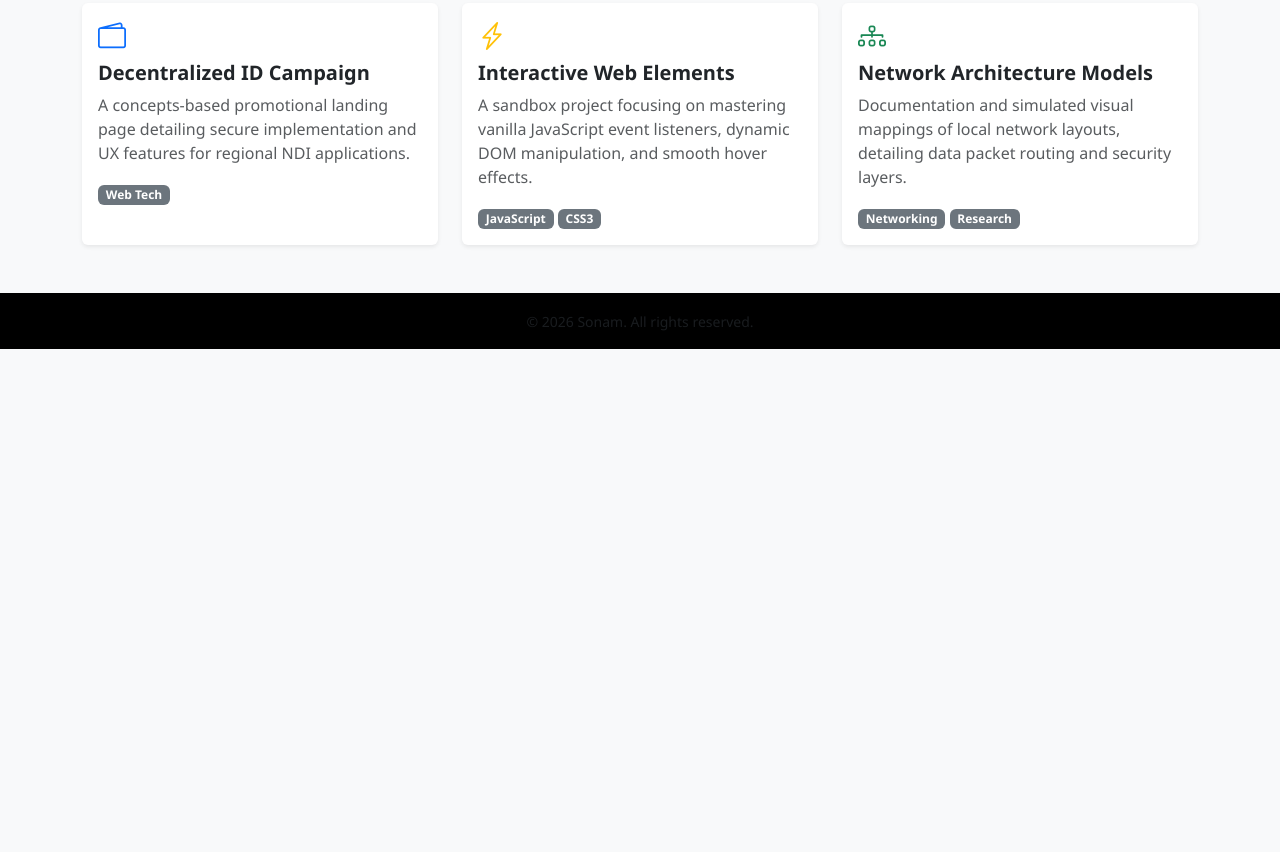
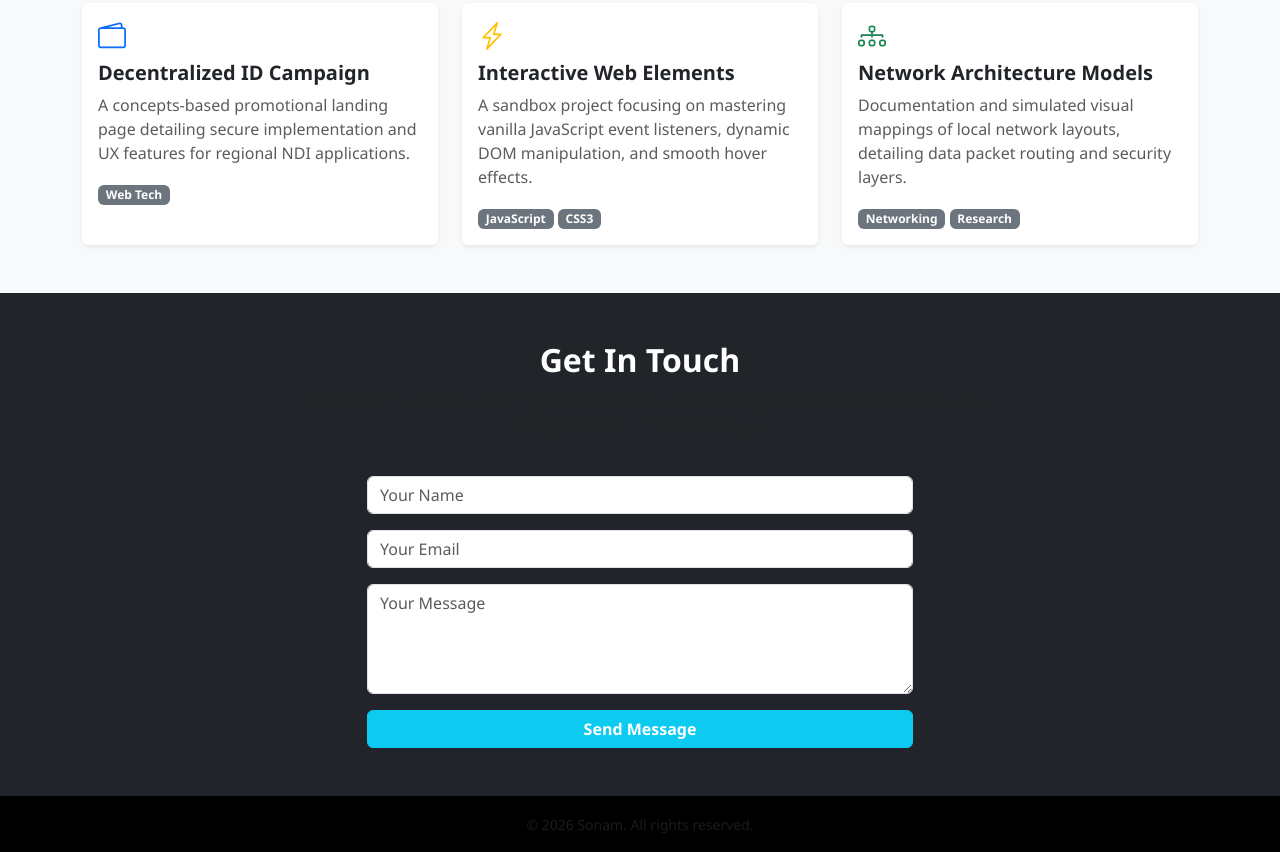
Before and after one commit to sonamjerrytshering96/portfolio, a plain HTML site: page index.html in a window 1280 px wide. Shown: the part 1690-2542 px from the top of the page. Before the commit the page ends 2039 px from the top, so only its background shows below. Drawn offline with nearby package versions, Linux system fonts and the light colour scheme.

Commit message:
first commit

```diff
--- a/index.html
+++ b/index.html
@@ -154,6 +154,33 @@
         </div>
     </section>
 
+     <section id="contact" class="py-5 bg-dark text-white">
+        <div class="container">
+            <div class="row justify-content-center text-center mb-4">
+                <div class="col-md-8">
+                    <h2 class="fw-bold">Get In Touch</h2>
+                    <p class="text-muted">Whether you want to discuss a project, talk about web development, or share thoughts on emerging tech—drop a message!</p>
+                </div>
+            </div>
+            <div class="row justify-content-center">
+                <div class="col-md-6">
+                    <form>
+                        <div class="mb-3">
+                            <input type="text" class="form-control" placeholder="Your Name" required>
+                        </div>
+                        <div class="mb-3">
+                            <input type="email" class="form-control" placeholder="Your Email" required>
+                        </div>
+                        <div class="mb-3">
+                            <textarea class="form-control" rows="4" placeholder="Your Message" required></textarea>
+                        </div>
+                        <button type="submit" class="btn btn-info text-white w-100 fw-semibold">Send Message</button>
+                    </form>
+                </div>
+            </div>
+        </div>
+    </section>
+
     <footer class="bg-black text-center py-3 text-muted">
         <div class="container">
             <small>&copy; 2026 Sonam. All rights reserved.</small>
```
